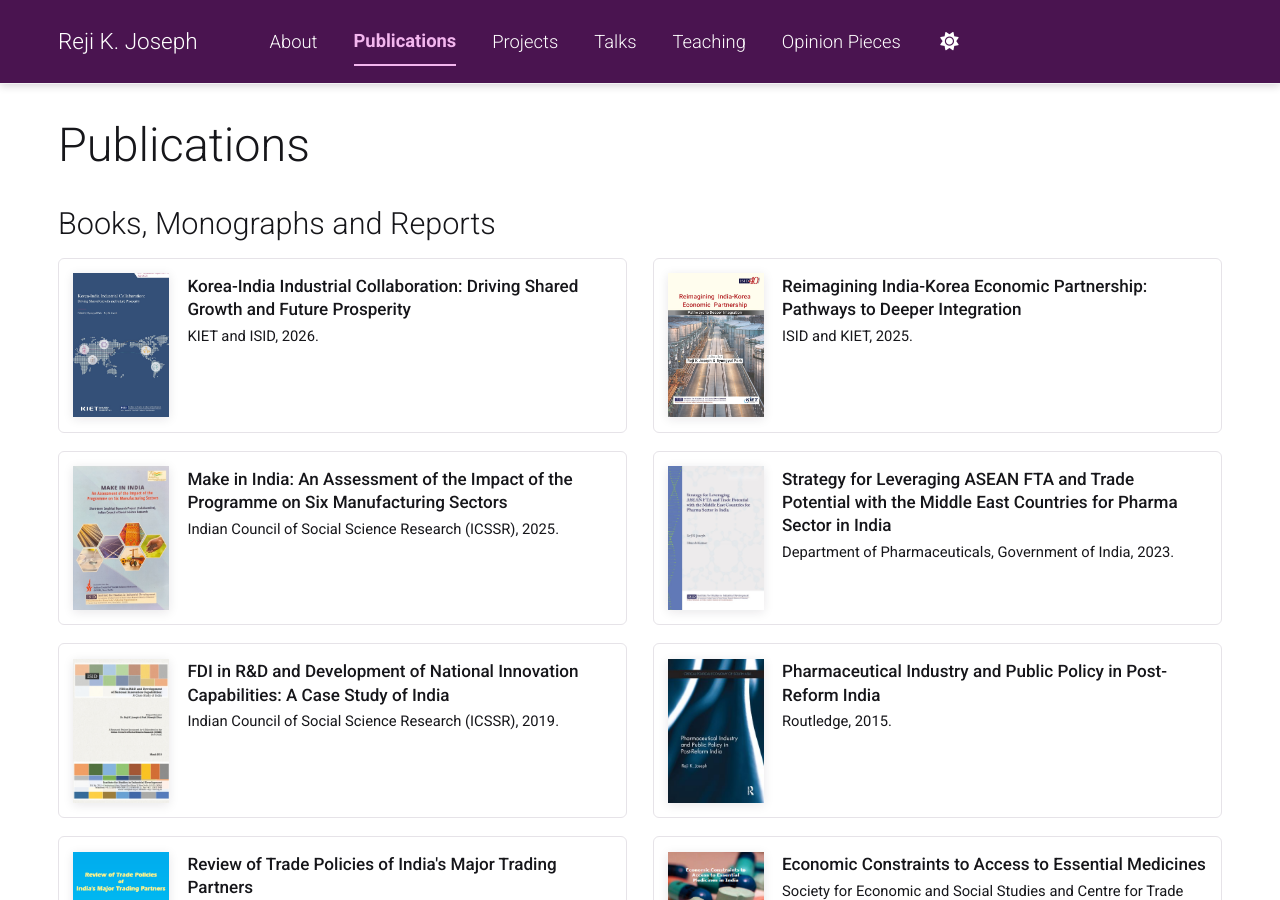
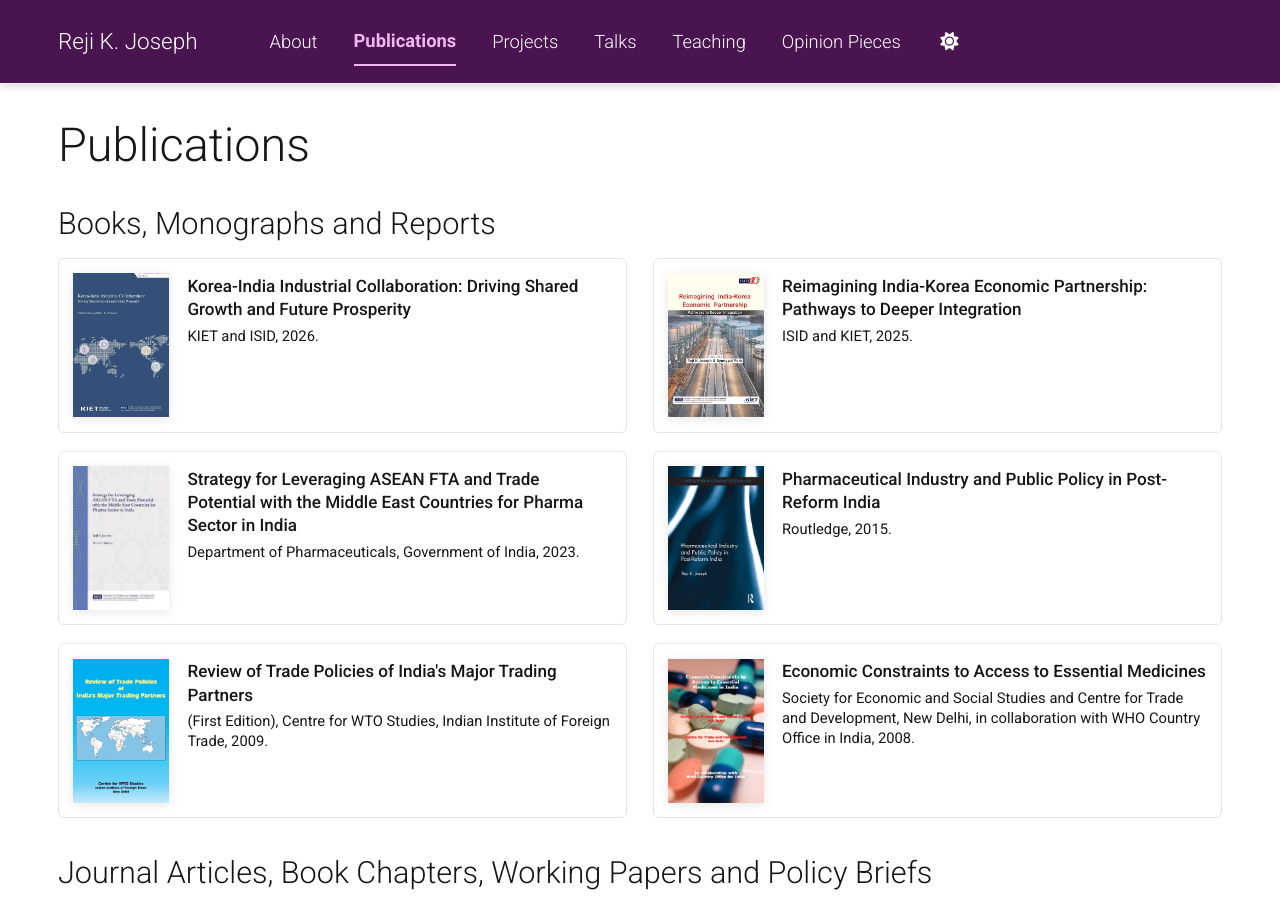
Before and after one commit to rejikjoseph/rejikjoseph.github.io, a Jekyll site: the page built from _pages/publications.md, in a window 1280 px wide and 900 px high. Built offline with Jekyll 4.4.1, drawn with Linux system fonts in a browser that asks for light colours; a style sheet for code colours, icons or effects is not loaded.

Commit message:
Remove Make in India and FDI in R&D from Publications

```diff
--- a/_pages/publications.md
+++ b/_pages/publications.md
@@ -19,19 +19,9 @@ author_profile: false
     <p class="book-meta">ISID and KIET, 2025.</p>
   </div>
   <div class="book">
-    <img src="/images/books/make-in-india-an-assessment-of-the-impact-of-the-p.jpg" alt="Cover of Make in India: An Assessment of the Impact of the Programme on Six Manufacturing Sectors" loading="lazy">
-    <p class="book-title">Make in India: An Assessment of the Impact of the Programme on Six Manufacturing Sectors</p>
-    <p class="book-meta">Indian Council of Social Science Research (ICSSR), 2025.</p>
-  </div>
-  <div class="book">
     <a href="https://pharma-dept.gov.in/sites/default/files/Updated%20Strategy%20for%20Leveraging%20ASEAN%20FTA%20and%20trade%20potential%20with%20the%20Middle%20East%20Countries%20for%20Pharma%20Sector%20in%20India%20Final%20-%20ISID.pdf"><img src="/images/books/strategy-for-leveraging-asean-fta-and-trade-potent.jpg" alt="Cover of Strategy for Leveraging ASEAN FTA and Trade Potential with the Middle East Countries for Pharma Sector in India" loading="lazy"></a>
     <p class="book-title"><a href="https://pharma-dept.gov.in/sites/default/files/Updated%20Strategy%20for%20Leveraging%20ASEAN%20FTA%20and%20trade%20potential%20with%20the%20Middle%20East%20Countries%20for%20Pharma%20Sector%20in%20India%20Final%20-%20ISID.pdf">Strategy for Leveraging ASEAN FTA and Trade Potential with the Middle East Countries for Pharma Sector in India</a></p>
     <p class="book-meta">Department of Pharmaceuticals, Government of India, 2023.</p>
-  </div>
-  <div class="book">
-    <img src="/images/books/fdi-in-r-d-and-development-of-national-innovation-.jpg" alt="Cover of FDI in R&amp;D and Development of National Innovation Capabilities: A Case Study of India" loading="lazy">
-    <p class="book-title">FDI in R&amp;D and Development of National Innovation Capabilities: A Case Study of India</p>
-    <p class="book-meta">Indian Council of Social Science Research (ICSSR), 2019.</p>
   </div>
   <div class="book">
     <a href="https://www.taylorfrancis.com/books/mono/10.4324/9781315684321/pharmaceutical-industry-public-policy-post-reform-india-reji-joseph"><img src="/images/books/pharmaceutical-industry-and-public-policy-in-post-.jpg" alt="Cover of Pharmaceutical Industry and Public Policy in Post-Reform India" loading="lazy"></a>
```
